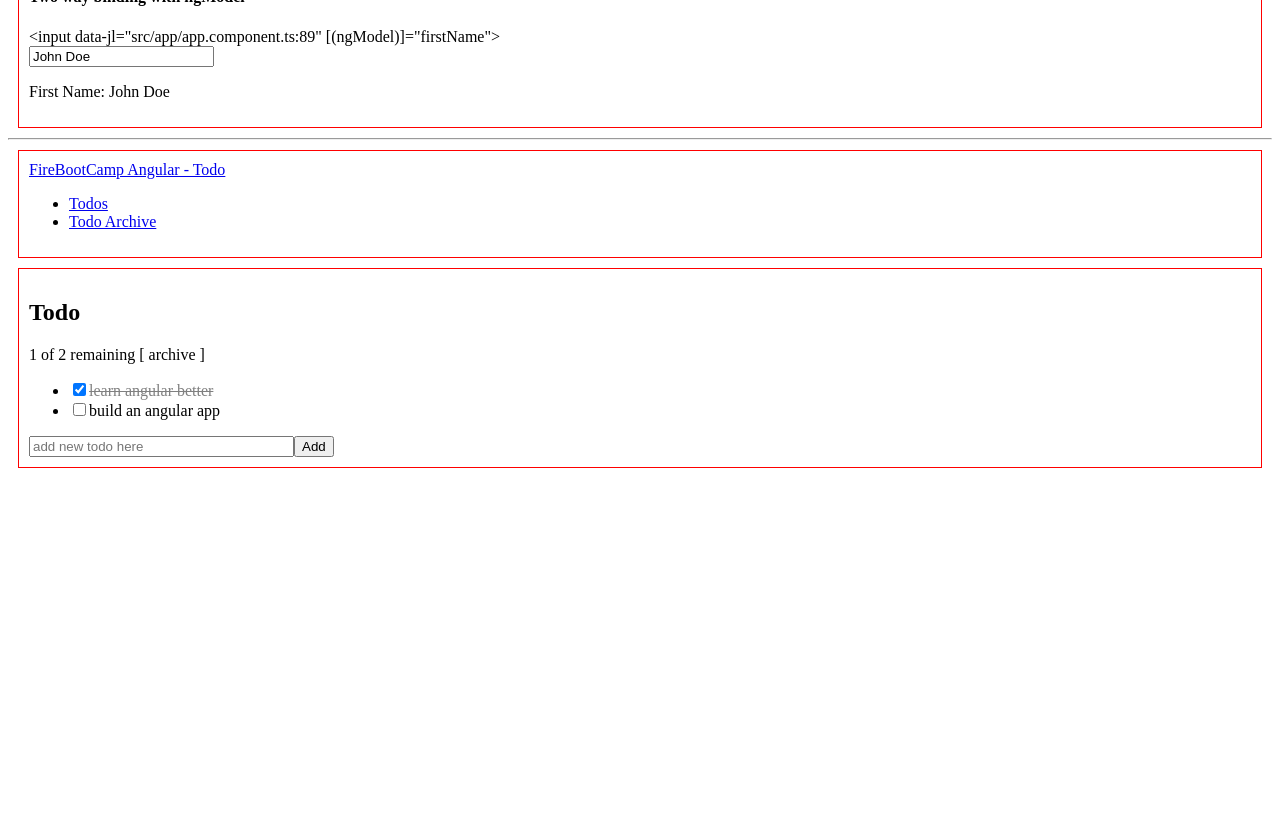
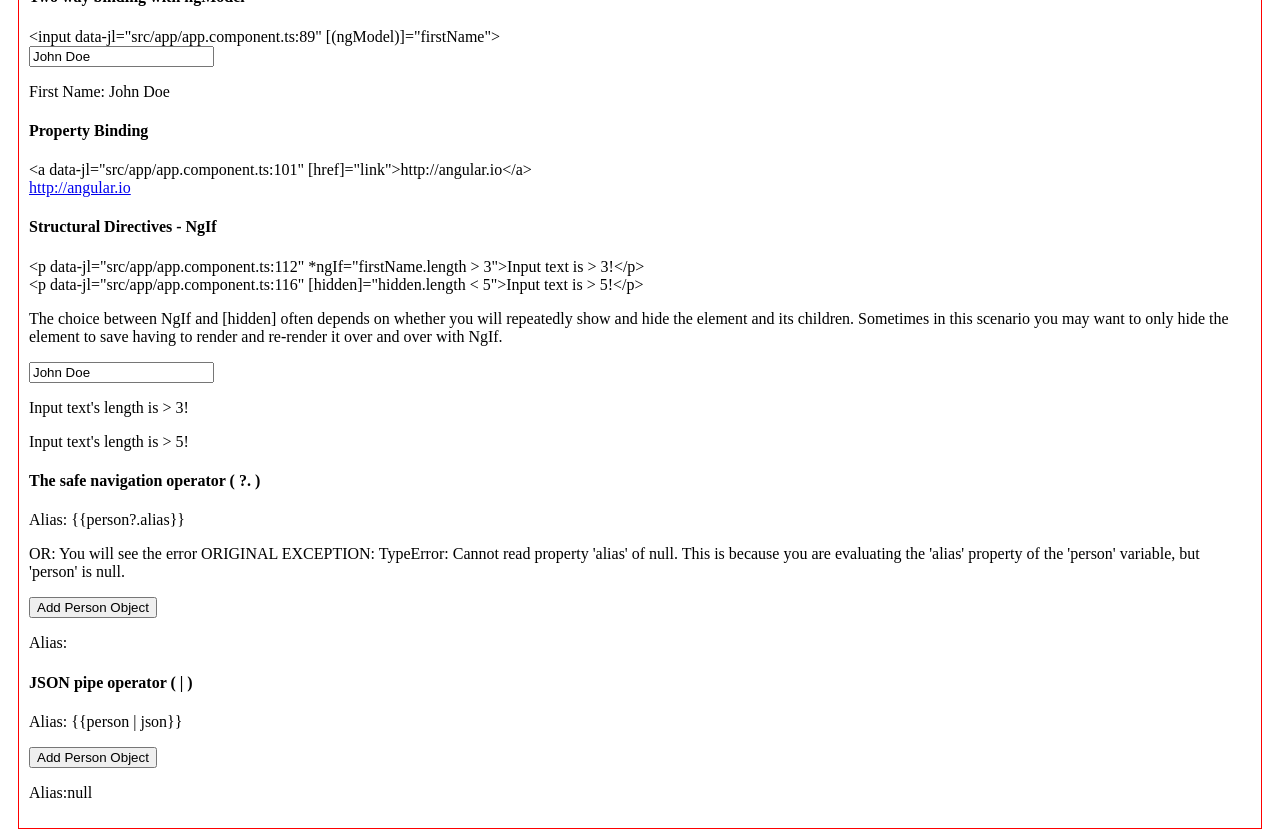
Before and after one commit to mossgreen/firebootcamp_ng_demo, an Angular app: page /todo in a window 1280 px wide. Shown: the part 1060-1890 px from the top of the page. Before the commit the page ends 1538 px from the top, so only its background shows below. Built offline with nearby package versions, Linux system fonts and the light colour scheme.

Commit message:
Add new ng examples

```diff
--- a/src/app/app.component.ts
+++ b/src/app/app.component.ts
@@ -90,9 +90,85 @@ It lets us output expressions inside {{}} without it being parsed by Angular
             <div>
               <input class="form-control" [(ngModel)]="firstName">
              </div>
+              <div>
+                  <p>First Name: {{firstName}}</p>
+              </div>
+
+
+              <h4>Property Binding</h4>
+              <div class="well">
+                  <![CDATA[
+                          <a [href]="link">{{link}}</a>
+                      ]]>
+              </div>
+
+              <div>
+                <a [href]="link">{{link}}</a>
+              </div>
+
+              <h4>Structural Directives - NgIf</h4>
+              <div class="well">
+                  <![CDATA[
+                          <p *ngIf="firstName.length > 3">Input text is > 3!</p>
+                    ]]>
+                  <br>
+                  <![CDATA[
+                    <p [hidden]="hidden.length < 5">Input text is > 5!</p>
+                    ]]>
+              </div>
+
+              <p>
+              The choice between NgIf and [hidden] often depends on whether you will repeatedly show and hide the element and its children. Sometimes in this scenario you may want to only hide the element to save having to render and re-render it over and over with NgIf.
+              </p>
+
+              <div>
+                <input class="form-control" [(ngModel)]="firstName">
+              </div>
+              <div>
+                <p *ngIf="firstName.length > 3">
+                  Input text's length is > 3!
+                </p>
+              </div>
+               <div>
+                    <p [hidden]="firstName.length < 5">Input text's length is > 5!</p>
+                </div>
+
+
+               <h4>The safe navigation operator ( ?. )</h4>
+                <div class="well">
+                  <p ngNonBindable>Alias: {{person?.alias}}</p>
+
+                  <p>
+OR: You will see the error ORIGINAL EXCEPTION: TypeError: Cannot read property 'alias' of null. This is because you are evaluating the 'alias' property of the 'person' variable, but 'person' is null.
+                  </p>
+                </div>
+
                 <div>
-                    <p>First Name: {{firstName}}</p>
+                  <button class="btn btn-default" (click)="addPerson()">
+                    Add Person Object
+                  </button>
                 </div>
+
+                <div>
+                  <p>Alias:{{person?.alias}}</p>
+                </div>
+
+                <h4>JSON pipe operator ( | )</h4>
+                <div class="well">
+                    <p ngNonBindable>Alias: {{person | json}}</p>
+                </div>
+
+                <div>
+                  <button class="btn btn-default" (click)="addPerson()">
+                    Add Person Object
+                  </button>
+                </div>
+
+                <div>
+                  <p>Alias:{{person | json}}</p>
+                </div>
+
+
         </div>
     </div>
 
@@ -136,10 +212,19 @@ export class AppComponent {
   logTime: Date = new Date();
   currentDateTime: Date;
   firstName: string = 'John Doe';
-  item:string = '';
-  items:string[] = [];
+  item: string = '';
+  items: string[] = [];
 
-  addItem(item:string){
+  link = 'http://angular.io';
+
+  person: any = null;
+
+  addPerson() {
+    this.person = {};
+    this.person.alias = 'Secret Alias';
+  }
+
+  addItem(item: string) {
     this.items.push(item);
   }
 
```
